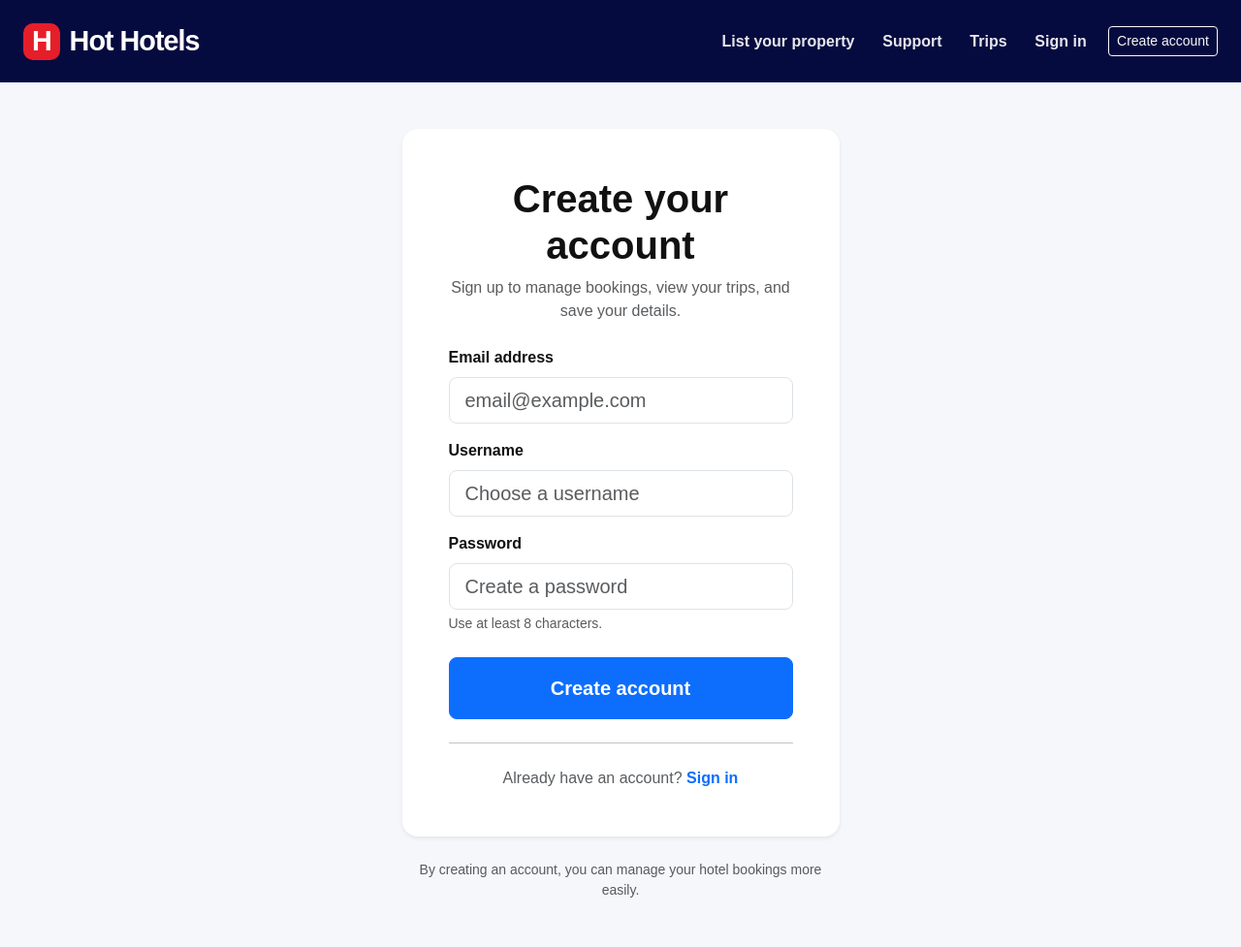
After one commit to paulcap510/hotel-booking-fastapi, a FastAPI app: page /signup in a window 1280 px wide. The commit adds this page. Shown: the whole page at 97% size. Run offline with FastAPI, Linux system fonts and the light colour scheme; parts of the project's set-up code (start-up, migrations or seed data) failed here and were passed over.

Commit message:
Added login and signup functionality

```diff
--- a/main.py
+++ b/main.py
@@ -8,7 +8,7 @@ from starlette.exceptions import HTTPException as StarletteHTTPException
 from typing import Annotated
 from sqlalchemy import select, func
 from sqlalchemy.orm import Session
-from routers import hotels, rooms, bookings
+from routers import hotels, rooms, bookings, users
 from datetime import date
 
 import models
@@ -25,6 +25,7 @@ app = FastAPI()
 app.include_router(hotels.router)
 app.include_router(rooms.router)
 app.include_router(bookings.router)
+app.include_router(users.router)
 
 app.mount("/static", StaticFiles(directory="static"), name="static")
 
@@ -285,7 +286,6 @@ def booking_confirmation_page(request: Request, booking_id: int, db: Session = D
         detail="Booking not found"
     )
 
-
     return templates.TemplateResponse(
         request,
         "booking_confirmation_page.html",
@@ -296,6 +296,24 @@ def booking_confirmation_page(request: Request, booking_id: int, db: Session = D
             "hotel": booking.room.hotel,
         },
     )
+
+
+
+
+@app.get("/signup")
+def signup_page(request: Request):
+    return templates.TemplateResponse(
+        request,
+        "signup.html",
+        {"request": request},
+    )
+
+@app.get("/login")
+def login_page(request: Request):
+    return templates.TemplateResponse(
+        request, "login.html", {"request": request}
+    )
+
 
 
 #! Error handling the 404
--- a/models.py
+++ b/models.py
@@ -34,12 +34,13 @@ class Room(Base):
     hotel = relationship("Hotel", back_populates="rooms")
     bookings = relationship("Booking", back_populates="room", cascade="all, delete-orphan")
 
-
 class Booking(Base):
     __tablename__ = "bookings"
 
     id: Mapped[int] = mapped_column(Integer, primary_key=True, index=True)
     room_id: Mapped[int] = mapped_column(ForeignKey("rooms.id"), nullable=False)
+    user_id: Mapped[int] = mapped_column(ForeignKey("users.id"), nullable=False)
+
     guest_name: Mapped[str] = mapped_column(String(100), nullable=False)
     guest_email: Mapped[str] = mapped_column(String(100), nullable=False)
     check_in_date: Mapped[date] = mapped_column(Date, nullable=False)
--- a/schemas.py
+++ b/schemas.py
@@ -78,6 +78,9 @@ class UserPublicResponse(BaseModel):
 
     model_config = ConfigDict(from_attributes=True)
 
+class UserUpdate(BaseModel):
+    email: EmailStr | None = None
+    username: str | None = None
 
 class Token(BaseModel):
     access_token: str
--- a/templates/layout.html
+++ b/templates/layout.html
@@ -193,21 +193,60 @@
               <a class="nav-link" href="#">PHP 🇵🇭</a>
             </li> -->
           </ul>
-
-          <ul class="navbar-nav ms-auto">
+          <ul class="navbar-nav ms-auto align-items-lg-center">
             <li class="nav-item">
               <a class="nav-link" href="#">List your property</a>
             </li>
+
             <li class="nav-item">
               <a class="nav-link" href="#">Support</a>
             </li>
+
             <li class="nav-item">
               <a class="nav-link" href="#">Trips</a>
             </li>
-            <li class="nav-item">
-              <a class="nav-link" href="#">Sign in</a>
+
+            <!-- Shown when logged out -->
+            <li class="nav-item" id="nav-login-item">
+              <a class="nav-link" href="/login">Sign in</a>
+            </li>
+
+            <li class="nav-item" id="nav-signup-item">
+              <a class="btn btn-outline-light btn-sm ms-lg-2" href="/signup">
+                Create account
+              </a>
+            </li>
+
+            <!-- Shown when logged in -->
+            <li class="nav-item dropdown d-none" id="nav-user-item">
+              <a
+                class="nav-link dropdown-toggle"
+                href="#"
+                role="button"
+                data-bs-toggle="dropdown"
+                aria-expanded="false"
+              >
+                Hi, <span id="nav-username">User</span>
+              </a>
+
+              <ul class="dropdown-menu dropdown-menu-end">
+                <li>
+                  <a class="dropdown-item" href="#">My account</a>
+                </li>
+                <li>
+                  <a class="dropdown-item" href="#">My bookings</a>
+                </li>
+                <li><hr class="dropdown-divider"></li>
+                <li>
+                  <button class="dropdown-item" type="button" id="logout-button">
+                    Sign out
+                  </button>
+                </li>
+              </ul>
             </li>
           </ul>
+
+
         </div>
       </div>
     </nav>
--- /dev/null
+++ b/templates/signup.html
@@ -0,0 +1,143 @@
+{% extends "layout.html" %}
+
+{% block content %}
+
+<main class="container py-5">
+
+  <div class="row justify-content-center">
+    <div class="col-lg-6 col-xl-5">
+
+      <section class="bg-white rounded-4 shadow-sm p-4 p-md-5">
+
+        <div class="text-center mb-4">
+          <h1 class="fw-bold mb-2">Create your account</h1>
+
+          <p class="text-muted mb-0">
+            Sign up to manage bookings, view your trips, and save your details.
+          </p>
+        </div>
+
+        <div
+          id="signup-alert"
+          class="alert d-none"
+          role="alert"
+        ></div>
+
+        <form id="signup-form">
+
+          <div class="mb-3">
+            <label class="form-label fw-bold">Email address</label>
+            <input
+              type="email"
+              class="form-control form-control-lg"
+              id="email"
+              name="email"
+              placeholder="email@example.com"
+              required
+            >
+          </div>
+
+          <div class="mb-3">
+            <label class="form-label fw-bold">Username</label>
+            <input
+              type="text"
+              class="form-control form-control-lg"
+              id="username"
+              name="username"
+              placeholder="Choose a username"
+              minlength="3"
+              maxlength="50"
+              required
+            >
+          </div>
+
+          <div class="mb-4">
+            <label class="form-label fw-bold">Password</label>
+            <input
+              type="password"
+              class="form-control form-control-lg"
+              id="password"
+              name="password"
+              placeholder="Create a password"
+              minlength="8"
+              required
+            >
+            <div class="form-text">
+              Use at least 8 characters.
+            </div>
+          </div>
+
+          <button
+            type="submit"
+            class="btn btn-primary btn-lg w-100 fw-bold py-3"
+          >
+            Create account
+          </button>
+
+        </form>
+
+        <hr class="my-4">
+
+        <p class="text-muted text-center mb-0">
+          Already have an account?
+          <a href="/login" class="fw-bold text-decoration-none">
+            Sign in
+          </a>
+        </p>
+
+      </section>
+
+      <div class="text-center mt-4">
+        <p class="text-muted small mb-0">
+          By creating an account, you can manage your hotel bookings more easily.
+        </p>
+      </div>
+
+    </div>
+  </div>
+
+</main>
+
+<script>
+  const signupForm = document.getElementById("signup-form");
+  const signupAlert = document.getElementById("signup-alert");
+
+  signupForm.addEventListener("submit", async function (event) {
+    event.preventDefault();
+
+    signupAlert.classList.add("d-none");
+    signupAlert.classList.remove("alert-success", "alert-danger");
+
+    const email = document.getElementById("email").value;
+    const username = document.getElementById("username").value;
+    const password = document.getElementById("password").value;
+
+    const response = await fetch("/api/users", {
+      method: "POST",
+      headers: {
+        "Content-Type": "application/json"
+      },
+      body: JSON.stringify({
+        email: email,
+        username: username,
+        password: password
+      })
+    });
+
+    const data = await response.json();
+
+    if (response.ok) {
+      signupAlert.textContent = "Account created successfully. You can now sign in.";
+      signupAlert.classList.remove("d-none");
+      signupAlert.classList.add("alert-success");
+
+      signupForm.reset();
+    } else {
+      signupAlert.textContent = data.detail || "Something went wrong. Please try again.";
+      signupAlert.classList.remove("d-none");
+      signupAlert.classList.add("alert-danger");
+    }
+  });
+</script>
+
+{% endblock content %}
```
Also changed, not shown: alembic/versions/d142cb5a14ca_add_user_id_to_bookings.py (added, +31 -0 lines), auth.py (+13 -7 lines), routers/users.py (added, +191 -0 lines), templates/login.html (added, +127 -0 lines).
